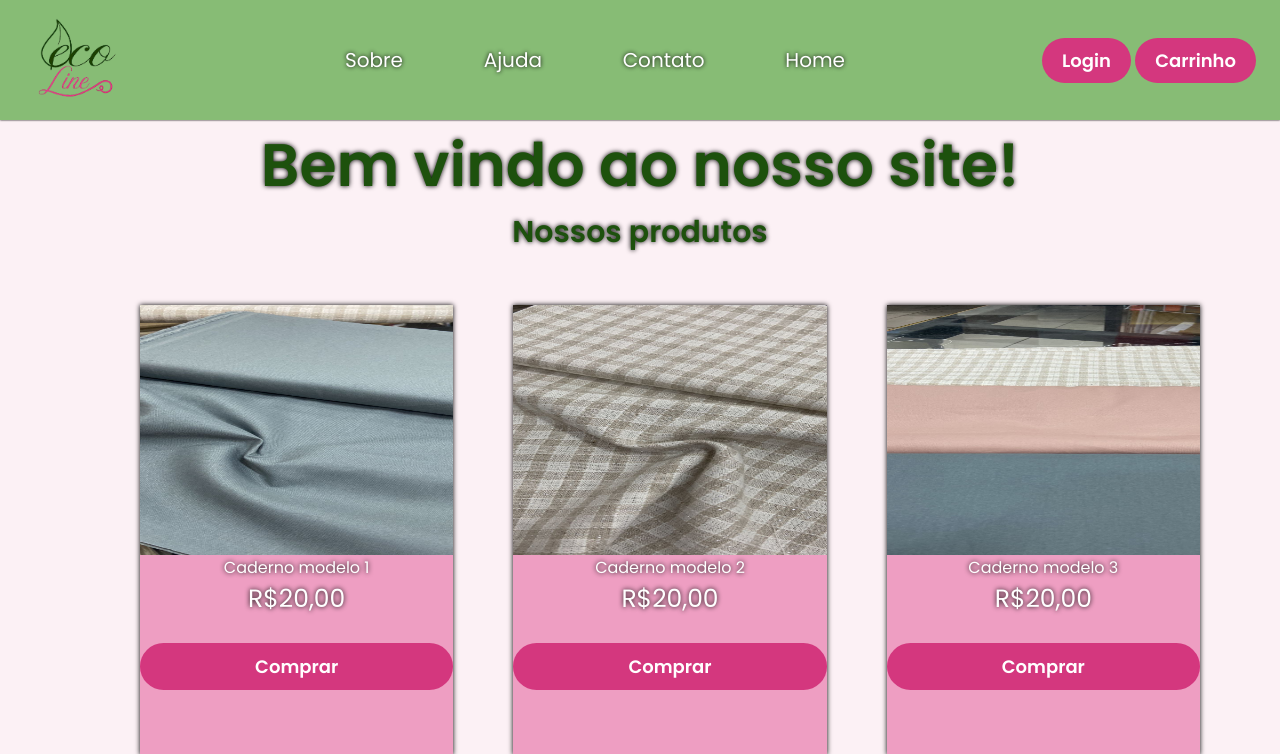
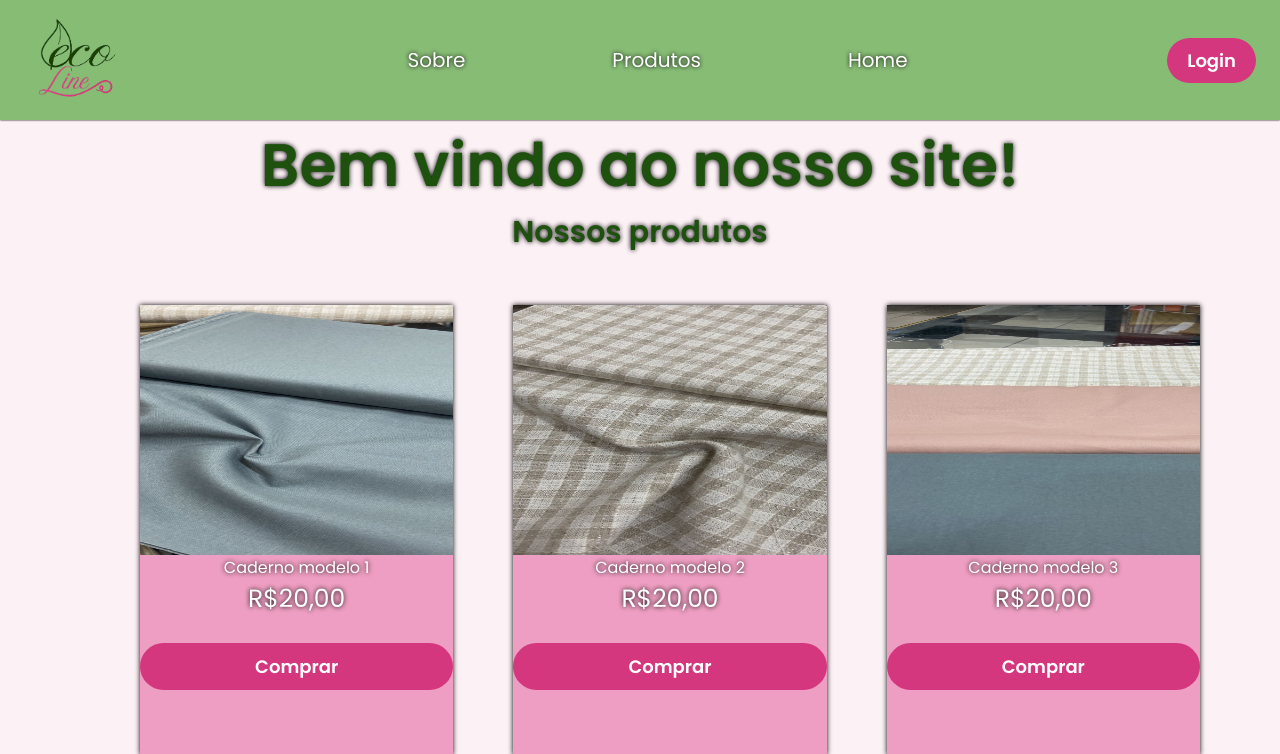
Before and after one commit to AnaClara1506/E-commerce, a PHP site: page / in a window 1280 px wide. Shown: the top 754 px of the page. Run offline with PHP 8.4, Linux system fonts and the light colour scheme.

Commit message:
Código atualizado

```diff
--- a/css/style.css
+++ b/css/style.css
@@ -70,12 +70,15 @@ nav{
   text-decoration: none;
   transition: transform .3s ease, box-shadow .3s ease;
   position: static;
-
 }
 
 .button:hover {
   transform: scale(1.05);
   box-shadow: 10px 10px 30px #173b0c;
+}
+
+#so-logado{
+  display: none;
 }
 
 /*Informações*/
--- a/index.html
+++ b/index.html
@@ -18,13 +18,14 @@
                 <div class="menu">
                     <nav>
                         <a href="Sobre.html">Sobre</a>
-                        <a href="ajuda.html">Ajuda</a>
-                        <a href="contato.html">Contato</a>
+                        <a href="#">Produtos</a>
                         <a href="index.html">Home</a>
                     </nav>
                     <div class="container-botoes">
                         <a href="login.html" class="button">Login</a>
-                        <a href="#" class="button">Carrinho</a>
+                        <a href="#" class="button" id="so-logado">Logout</a>
+                        <a href="#" class="button" id="so-logado">Carrinho</a>
+
                     </div>
                 </div>
                 <div class="menu-hamburguer">
```
Also changed, not shown: Sobre.html (+5 -4 lines).
